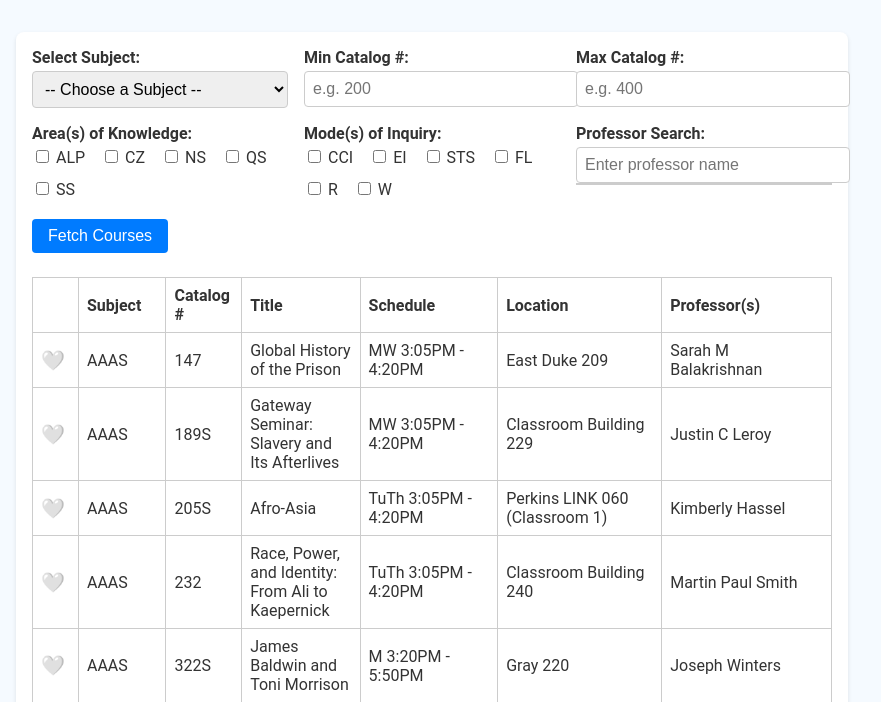
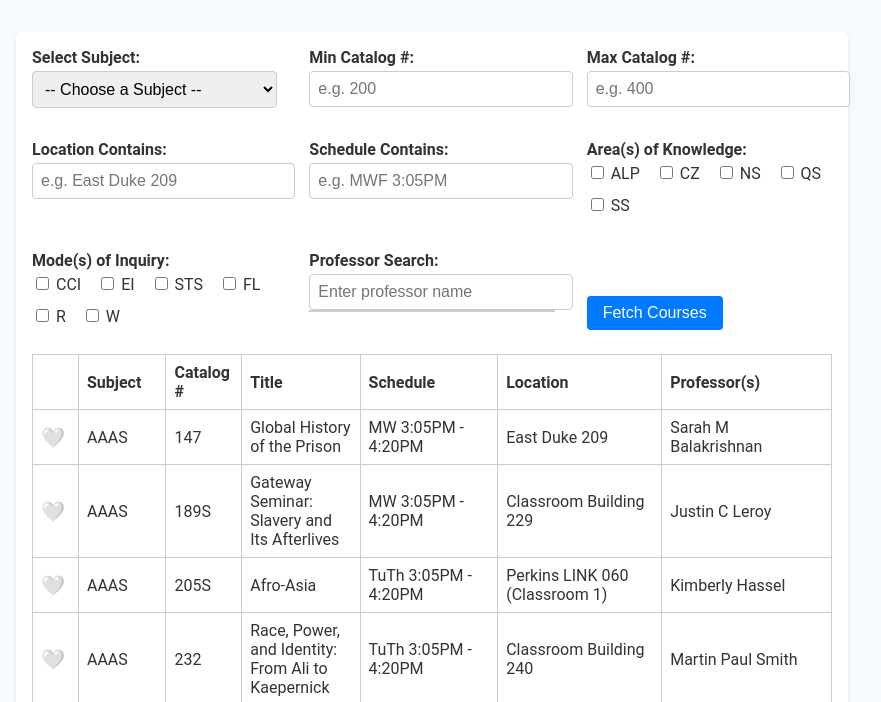
Before and after one commit to kanthipm/clasi, a Flask app: page / in a window 1280 px wide. Shown: the part 60-762 px from the top of the page, without its empty margins (208-1089 px from the left). Run offline with Flask 3, Linux system fonts and the light colour scheme; a user stored in the database is signed in; data comes from the database, SQL or seed files in the repository; both versions use the stored data as it was after the commit.

Commit message:
added location and schedule filters

```diff
--- a/src/api_ui.py
+++ b/src/api_ui.py
@@ -254,6 +254,9 @@ def api_courses():
     raw_moi   = request.args.getlist("moi")
     min_nbr   = request.args.get("min_nbr", type=int)
     max_nbr   = request.args.get("max_nbr", type=int)
+    location_filter = request.args.get("location", "").strip()
+    schedule_filter = request.args.get("schedule",     "").strip()
+
 
     aok_codes = normalize_codes(raw_aok)
     moi_codes = normalize_codes(raw_moi)
@@ -271,15 +274,23 @@ def api_courses():
         where.append("CAST(c.catalog_nbr AS INTEGER) >= ?"); params.append(min_nbr)
     if max_nbr is not None:
         where.append("CAST(c.catalog_nbr AS INTEGER) <= ?"); params.append(max_nbr)
+    if location_filter:
+        where.append("mp.ssr_mtg_loc_long LIKE ?")
+        params.append(f"%{location_filter}%")
+    if schedule_filter:
+        where.append("mp.ssr_mtg_sched_long LIKE ?")
+        params.append(f"%{schedule_filter}%")
+
     where_sql = " WHERE " + " AND ".join(where) if where else ""
 
     count_sql = f"""
         SELECT COUNT(DISTINCT c.crse_id)
         FROM courses c
-        LEFT JOIN class_listings   cl ON c.crse_id = cl.crse_id
+        LEFT JOIN class_listings cl ON c.crse_id = cl.crse_id
+        LEFT JOIN meeting_patterns mp ON cl.class_id = mp.class_id
         LEFT JOIN course_offerings co ON c.crse_id = co.crse_id
         LEFT JOIN course_attributes ca ON co.offering_id = ca.offering_id
-        LEFT JOIN instructors      i  ON cl.class_id = i.class_id
+        LEFT JOIN instructors i ON cl.class_id = i.class_id
         {where_sql}
     """
 
--- a/src/templates/index.html
+++ b/src/templates/index.html
@@ -11,7 +11,7 @@
   form.search-form {
     display: flex;
     flex-wrap: wrap;
-    gap: 1rem;
+    gap: 2rem;
     align-items: flex-start;
     margin-bottom: 1.5rem;
   }
@@ -113,6 +113,26 @@
     </div>
 
     <div class="form-group">
+      <label for="location">Location Contains:</label>
+      <input
+        type="text"
+        id="location"
+        name="location"
+        placeholder="e.g. East Duke 209"
+      />
+    </div>
+
+    <div class="form-group">
+      <label for="schedule">Schedule Contains:</label>
+      <input
+        type="text"
+        id="schedule"
+        name="schedule"
+        placeholder="e.g. MWF 3:05PM"
+      />
+    </div>
+
+    <div class="form-group">
       <label>Area(s) of Knowledge:</label>
       <div class="checkbox-group">
         {% for code in ["ALP","CZ","NS","QS","SS"] %}
@@ -197,6 +217,12 @@
     const maxNbr = document.getElementById("max_nbr").value;
     if (minNbr) params.append("min_nbr", minNbr);
     if (maxNbr) params.append("max_nbr", maxNbr);
+
+    const locationFilter = document.getElementById("location").value.trim();
+    if (locationFilter) params.append("location", locationFilter);
+
+    const schedFilter = document.getElementById("schedule").value.trim();
+    if (schedFilter)    params.append("schedule", schedFilter);
 
     fetch(`/api/courses?${params.toString()}`)
       .then(r => r.json())
```
Also changed, not shown: courses.db.
